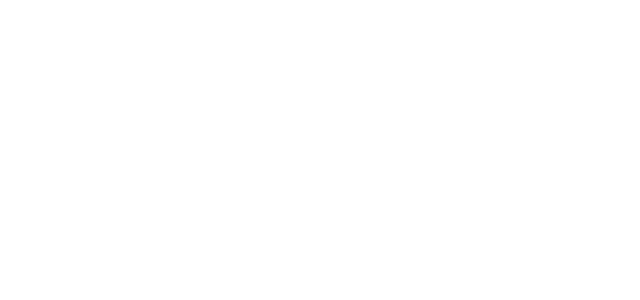
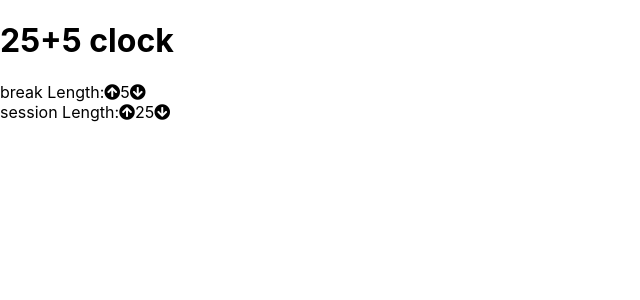
Before and after one commit to ramabadash/React-25-5, a React (Create React App) app in the folder session-break-clock/: page / in a window 1280 px wide. Shown: the top 300 px of the page, without its empty margins (0-640 px from the left). Built offline with nearby package versions, Linux system fonts and the light colour scheme.

Commit message:
# Add "TimeController"  component with title, increment btn, decrement btn and current length

```diff
--- a/session-break-clock/src/components/App.js
+++ b/session-break-clock/src/components/App.js
@@ -1,9 +1,17 @@
 import React, { useState } from 'react';
+import TimeController from './TimeController';
 
 export default function App() {
+  /***** STATES *****/
+
+  const [breakLength, setBreakLength] = useState(5);
+  const [sessionLength, setSessionLength] = useState(25);
 
   return (
     <div>
+      <h1>25+5 clock</h1>
+      <TimeController name={'break'} setTime={setBreakLength} currentTime={breakLength} /> {/* Break */}
+      <TimeController name={'session'} setTime={setSessionLength} currentTime={sessionLength} /> {/* Session */}
     </div>
   );
 }
--- /dev/null
+++ b/session-break-clock/src/components/TimeController.js
@@ -0,0 +1,16 @@
+import React from 'react';
+
+export default function TimeController({ name, setTime, currentTime }) {
+  return (
+    <div id='timeController-container'>
+      <label id={`${name}-label`}>{name} Length:</label>
+      <span id={`${name}-increment`}>
+        <i className='fas fa-arrow-circle-up'></i>
+      </span>
+      <span id={`${name}-length`}>{currentTime}</span>
+      <span id={`${name}-decrement`}>
+        <i className='fas fa-arrow-circle-down'></i>
+      </span>
+    </div>
+  );
+}
```
